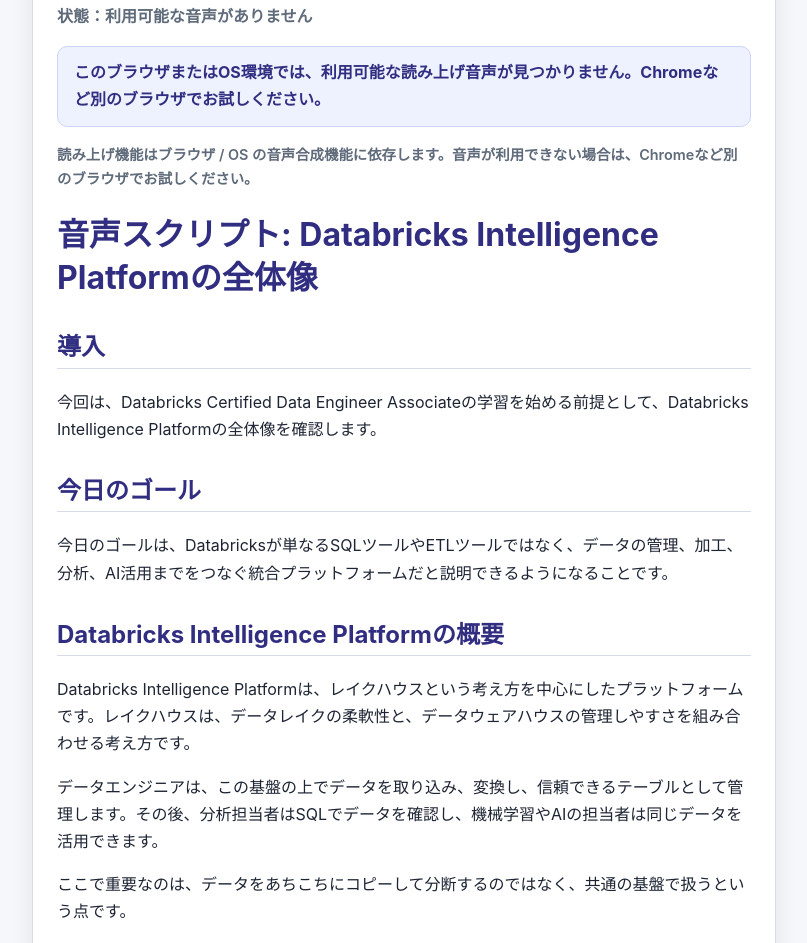
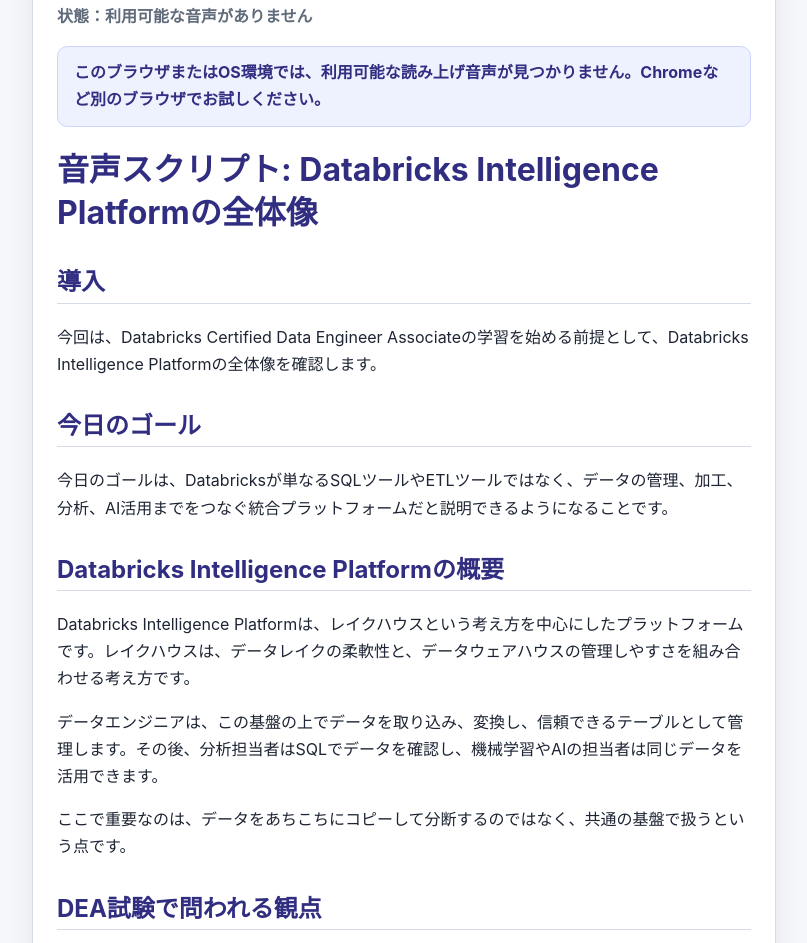
Before and after one commit to yuyuyu0706/quiz-practice, a website: page dea-audio-learn/index.html in a window 1280 px wide. Shown: the part 2606-3549 px from the top of the page, without its empty margins (404-1211 px from the left). Drawn offline with nearby package versions, Linux system fonts and the light colour scheme.

Commit message:
Remove duplicate speech guidance

```diff
--- a/dea-audio-learn/index.html
+++ b/dea-audio-learn/index.html
@@ -96,10 +96,6 @@
         </div>
         <p id="speech-status" class="speech-status" role="status">状態：未再生</p>
         <p id="speech-message" class="speech-message" hidden></p>
-        <p class="speech-note">
-          読み上げ機能はブラウザ / OS
-          の音声合成機能に依存します。音声が利用できない場合は、Chromeなど別のブラウザでお試しください。
-        </p>
         <div id="audio-script-markdown" class="markdown-body">音声スクリプトを読み込み中...</div>
       </details>
     </main>
--- a/dea-audio-learn/style.css
+++ b/dea-audio-learn/style.css
@@ -323,16 +323,10 @@ body {
 }
 
 .speech-status,
-.speech-message,
-.speech-note {
+.speech-message {
   margin: 0.5rem 0 1rem;
   color: var(--color-muted);
   font-weight: 700;
-}
-
-.speech-note {
-  font-size: 0.9rem;
-  font-weight: 600;
 }
 
 .speech-message {
```
